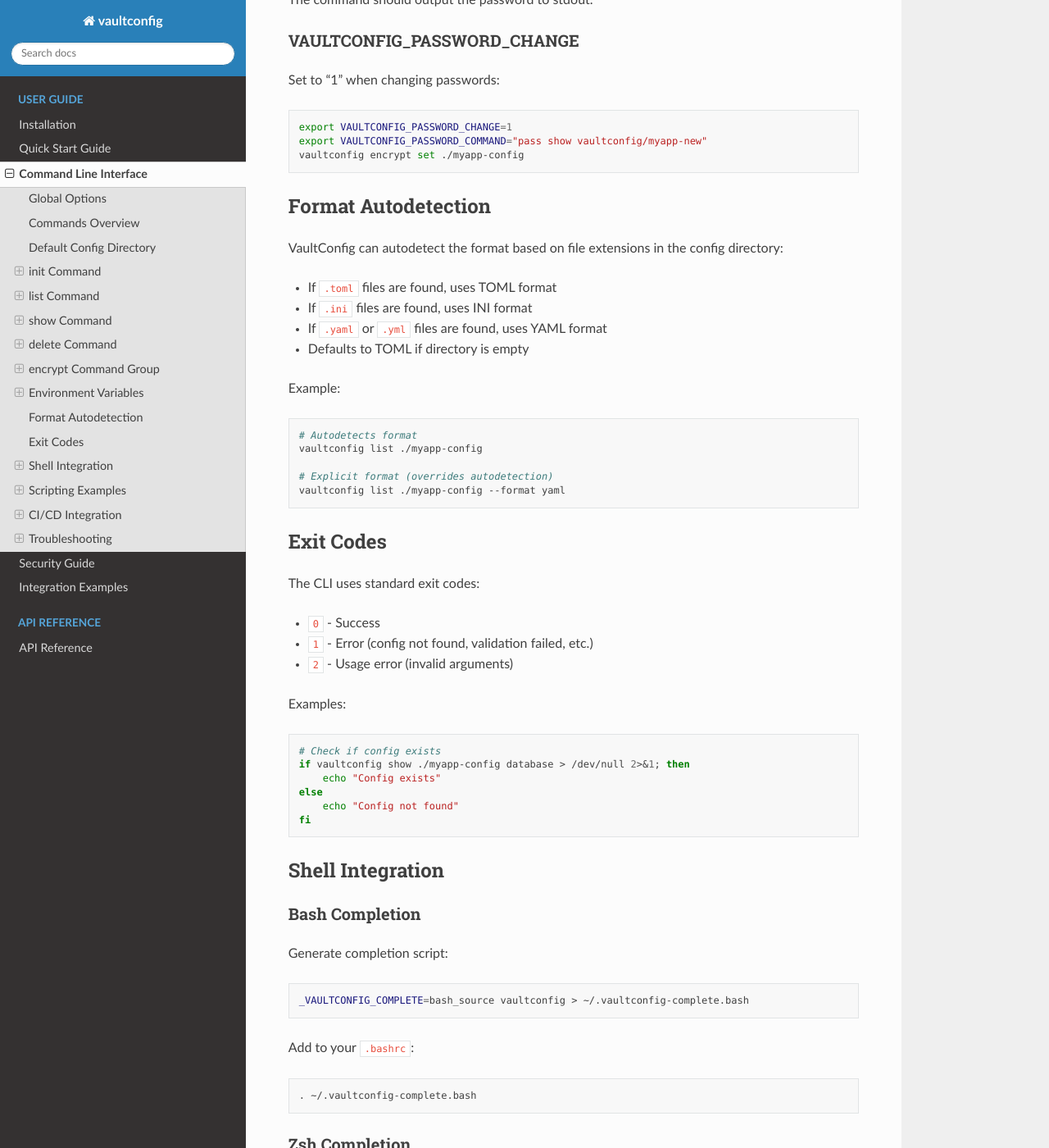
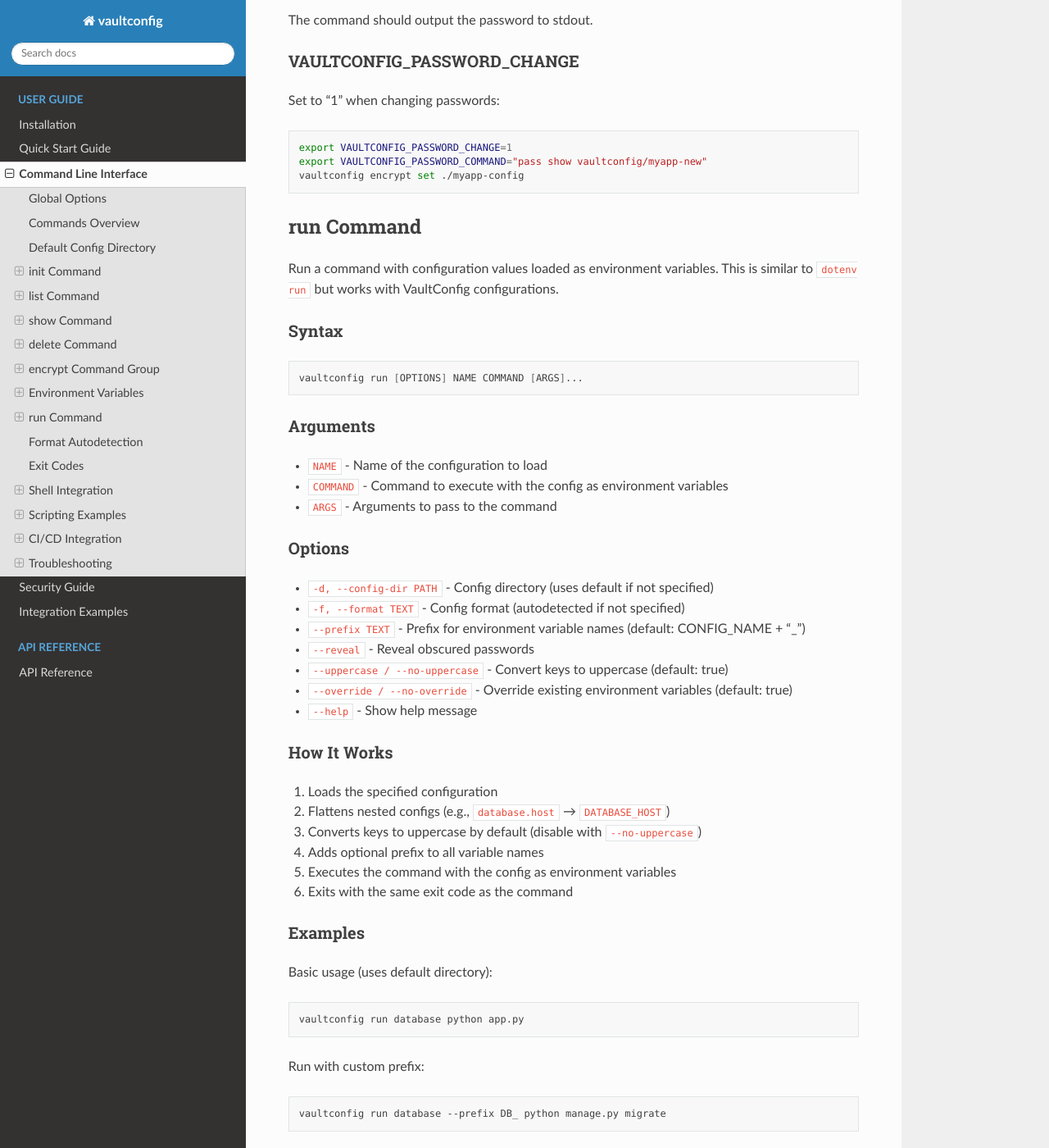
Before and after one commit to holgern/vaultconfig, a Sphinx documentation site: the page built from docs/cli.rst, in a window 1280 px wide and 1400 px high, scrolled down 8846 px. Shown: the whole window at 82% size. Built offline with Sphinx 7.4.7 and the Read the Docs theme 3.1.0, drawn with Linux system fonts in a browser that asks for light colours; some of the changed text lies outside the part shown.

Commit message:
feat: new run command

```diff
--- a/docs/cli.rst
+++ b/docs/cli.rst
@@ -27,6 +27,7 @@ Commands Overview
 - ``export`` - Export a configuration to a file
 - ``import`` - Import a configuration from a file
 - ``export-env`` - Export configuration as environment variables
+- ``run`` - Run a command with config values as environment variables
 - ``encrypt`` - Manage encryption (command group with set, remove, check subcommands)
 - ``encrypt-file`` - Encrypt a specific config file
 - ``decrypt-file`` - Decrypt a specific config file
@@ -463,6 +464,179 @@ Set to "1" when changing passwords:
    export VAULTCONFIG_PASSWORD_COMMAND="pass show vaultconfig/myapp-new"
    vaultconfig encrypt set ./myapp-config
 
+run Command
+-----------
+
+Run a command with configuration values loaded as environment variables. This is similar
+to ``dotenv run`` but works with VaultConfig configurations.
+
+Syntax
+~~~~~~
+
+.. code-block:: bash
+
+   vaultconfig run [OPTIONS] NAME COMMAND [ARGS]...
+
+Arguments
+~~~~~~~~~
+
+- ``NAME`` - Name of the configuration to load
+- ``COMMAND`` - Command to execute with the config as environment variables
+- ``ARGS`` - Arguments to pass to the command
+
+Options
+~~~~~~~
+
+- ``-d, --config-dir PATH`` - Config directory (uses default if not specified)
+- ``-f, --format TEXT`` - Config format (autodetected if not specified)
+- ``--prefix TEXT`` - Prefix for environment variable names (default: CONFIG_NAME + "_")
+- ``--reveal`` - Reveal obscured passwords
+- ``--uppercase / --no-uppercase`` - Convert keys to uppercase (default: true)
+- ``--override / --no-override`` - Override existing environment variables (default: true)
+- ``--help`` - Show help message
+
+How It Works
+~~~~~~~~~~~~
+
+1. Loads the specified configuration
+2. Flattens nested configs (e.g., ``database.host`` → ``DATABASE_HOST``)
+3. Converts keys to uppercase by default (disable with ``--no-uppercase``)
+4. Adds optional prefix to all variable names
+5. Executes the command with the config as environment variables
+6. Exits with the same exit code as the command
+
+Examples
+~~~~~~~~
+
+Basic usage (uses default directory):
+
+.. code-block:: bash
+
+   vaultconfig run database python app.py
+
+Run with custom prefix:
+
+.. code-block:: bash
+
+   vaultconfig run database --prefix DB_ python manage.py migrate
+
+Reveal obscured passwords:
+
+.. code-block:: bash
+
+   vaultconfig run database --reveal python deploy.py
+
+Keep lowercase keys:
+
+.. code-block:: bash
+
+   vaultconfig run database --no-uppercase node server.js
+
+Don't override existing environment variables:
+
+.. code-block:: bash
+
+   vaultconfig run database --no-override python app.py
+
+Use custom directory:
+
+.. code-block:: bash
+
+   vaultconfig run -d ./myapp-config prod-db python deploy.py
+
+Run tests with test config:
+
+.. code-block:: bash
+
+   vaultconfig run test-env pytest tests/
+
+Run Docker Compose with config:
+
+.. code-block:: bash
+
+   vaultconfig run docker-config docker-compose up
+
+Use with command that has flags (use ``--`` to separate):
+
+.. code-block:: bash
+
+   vaultconfig run database -- python app.py --debug --port 8000
+
+Practical Examples
+~~~~~~~~~~~~~~~~~~
+
+**Database migrations:**
+
+.. code-block:: bash
+
+   # Run Django migrations with database config
+   vaultconfig run database --prefix DB_ python manage.py migrate
+
+**Running applications:**
+
+.. code-block:: bash
+
+   # Start Flask app with config
+   vaultconfig run app-config --reveal flask run
+
+**CI/CD pipelines:**
+
+.. code-block:: bash
+
+   # Deploy with production config
+   vaultconfig run production --reveal ./deploy.sh
+
+**Testing:**
+
+.. code-block:: bash
+
+   # Run tests with test database config
+   vaultconfig run test-db pytest tests/integration/
+
+**Docker containers:**
+
+.. code-block:: bash
+
+   # Start container with config
+   vaultconfig run redis-config docker run -e REDIS_PASSWORD redis:alpine
+
+Environment Variable Naming
+~~~~~~~~~~~~~~~~~~~~~~~~~~~~
+
+The ``run`` command transforms configuration keys into environment variable names:
+
+- **Uppercase conversion**: ``host`` → ``HOST`` (default, disable with ``--no-uppercase``)
+- **Nested keys**: ``database.host`` → ``DATABASE_HOST``
+- **Prefix**: With ``--prefix DB_``: ``host`` → ``DB_HOST``
+- **Special characters**: Dots and hyphens converted to underscores
+
+Example with nested config:
+
+.. code-block:: bash
+
+   # Config: database.toml
+   # host = "localhost"
+   # port = 5432
+   # credentials.username = "myuser"
+   # credentials.password = "secret"
+
+   vaultconfig run database --prefix DB_ env | grep DB_
+   # DB_HOST=localhost
+   # DB_PORT=5432
+   # DB_CREDENTIALS_USERNAME=myuser
+   # DB_CREDENTIALS_PASSWORD=secret
+
+Exit Code
+~~~~~~~~~
+
+The ``run`` command exits with the same exit code as the executed command. This allows
+it to be used in scripts and CI/CD pipelines:
+
+.. code-block:: bash
+
+   # If the command fails, the script stops
+   vaultconfig run database python deploy.py || exit 1
+
 Format Autodetection
 --------------------
 
```
Also changed, not shown: README.md (+51 -0 lines), docs/quickstart.rst (+25 -0 lines), 2 other files.
